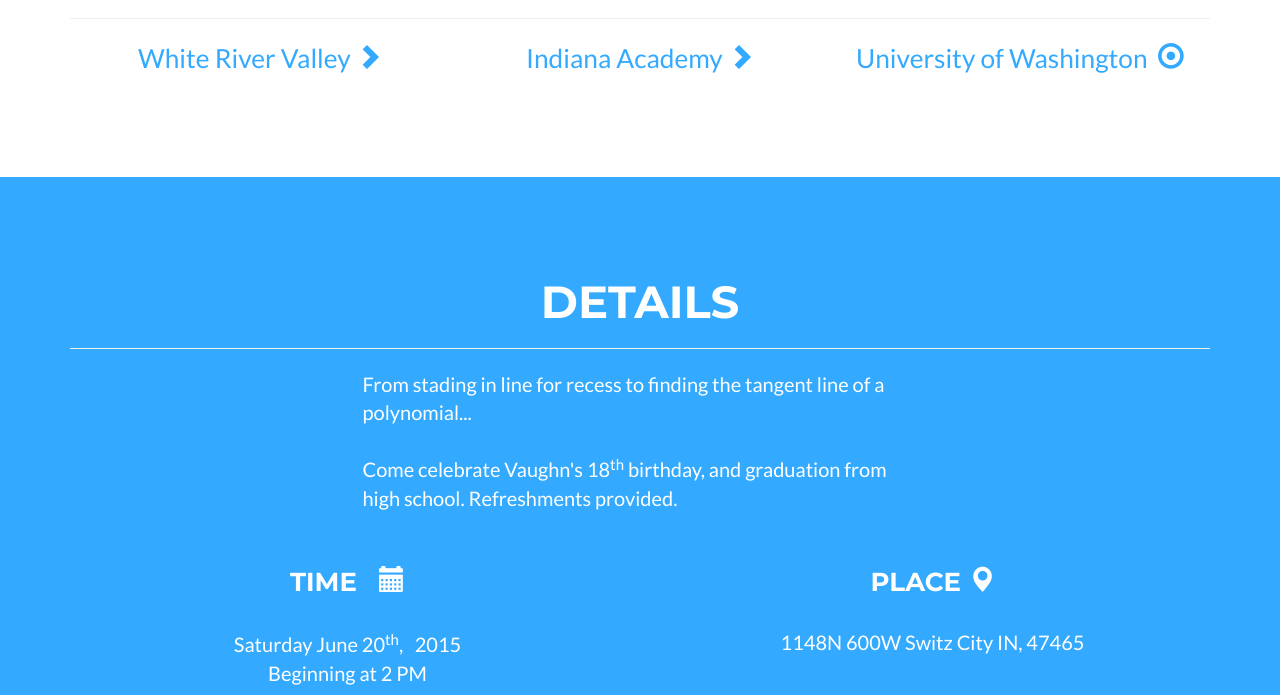
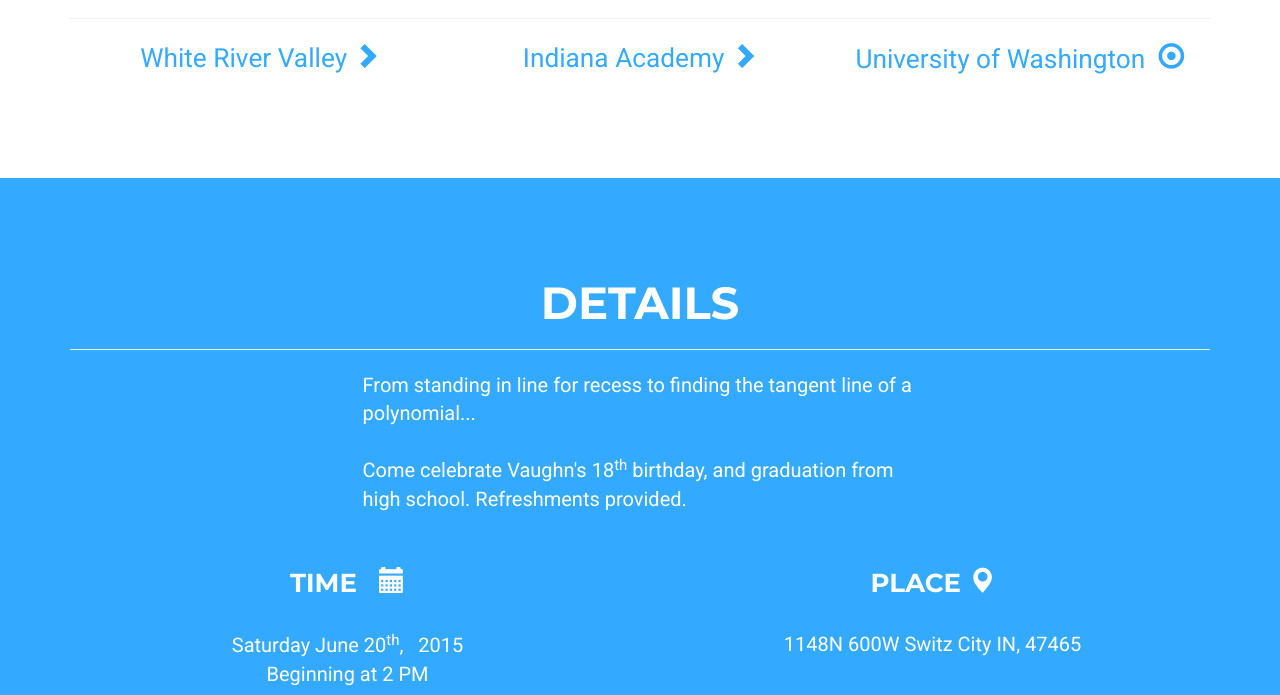
Before and after one commit to V-Neck/v-neck.github.io, a plain HTML site: page Graduation/index.html in a window 1280 px wide. Shown: the part 725-1420 px from the top of the page. Drawn offline with nearby package versions, Linux system fonts and the light colour scheme; grey boxes are pictures that could not be loaded.

Commit message:
Changed font

```diff
--- a/Graduation/css/freelancer.css
+++ b/Graduation/css/freelancer.css
@@ -3,6 +3,8 @@
  * Code licensed under the Apache License v2.0.
  * For details, see http://www.apache.org/licenses/LICENSE-2.0.
  */
+
+ @import url(http://fonts.googleapis.com/css?family=Roboto);
 
 body {
     overflow-x: hidden;
@@ -10,6 +12,11 @@ body {
 
 p {
     font-size: 20px;
+    font-family: 'Roboto';
+}
+
+span{
+    font-family: 'Roboto'
 }
 
 p.small {
@@ -365,3 +372,7 @@ a:visited{
 #brand:hover{
     color:#3af;
 }
+
+#copy{
+    font-family: 'Roboto';
+}
--- a/Graduation/index.html
+++ b/Graduation/index.html
@@ -94,7 +94,7 @@
                 </div>
             </div>
             <div class="row">
-                <div class="col-lg-6 col-md-offset-3"><p>From stading in line for recess to finding the tangent line of a polynomial... <br/><br/> Come celebrate Vaughn's 18<sup>th</sup> birthday, and graduation from high school. Refreshments provided.</p><br/></div>
+                <div class="col-lg-6 col-md-offset-3"><p id="copy">From standing in line for recess to finding the tangent line of a polynomial... <br/><br/> Come celebrate Vaughn's 18<sup>th</sup> birthday, and graduation from high school. Refreshments provided.</p><br/></div>
             </div>
             <div class="row">
                 <div class="col-lg-6">
```
